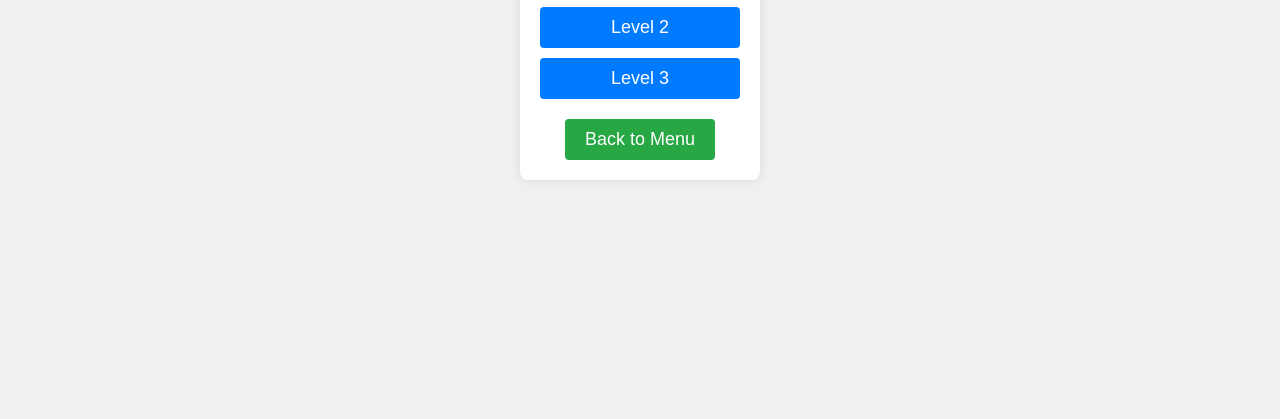
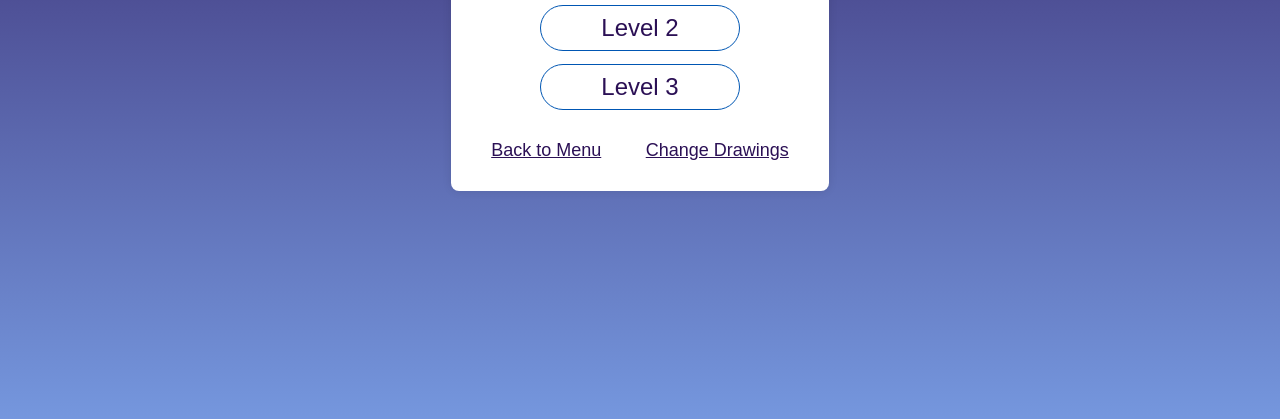
Before and after one commit to Nibalab/FireBoy-WaterGirl, a website: page levels/maps/maps.html in a window 1280 px wide. Shown: the part 381-800 px from the top of the page. Drawn offline with Linux system fonts and the light colour scheme.

Commit message:
adding feature drawing characters, styling maps page

```diff
--- /dev/null
+++ b/levels/drawCharacters/draw.css
@@ -0,0 +1,68 @@
+*{  font-family: "Poppins", sans-serif;
+}
+
+body {
+  display: flex;
+  justify-content: center;
+  align-items: center;
+  flex-direction: column;
+  background: linear-gradient(#2b1055, #7597de);
+  min-height: 100vh;
+  overflow-y: hidden;
+}
+
+h1{
+  color: #fff;
+}
+
+.canvas-container {
+  width: 50%;
+  display: flex;
+  justify-content: space-between;
+  margin-top: 50px;
+}
+
+.canvas-wrapper {
+  display: flex;
+  flex-direction: column;
+  align-items: center;
+}
+
+canvas {
+  border: 1px solid black;
+}
+
+.button {
+  display: flex;
+  align-items: center;
+  justify-content: center;
+  padding: 10px;
+  margin: 10px auto;
+  font-size: 1.5em;
+  color: #2b1055;
+  background-color: #fff;
+  border: 1px solid  #0056b3;
+  cursor: pointer;
+  margin-top: 4%;
+
+
+  padding: 8px 30px;
+  border-radius: 40px;
+  transition: background-color 0.3s ease;
+}
+
+.button:hover{
+
+  background-color: #0056b3;
+  color: #fff;
+}
+
+.clear-button {
+  margin-top: 10px;
+  padding: 5px 10px;
+  background-color: rgb(136, 5, 5);
+  color: white;
+  border: none;
+  border-radius: 5px;
+  cursor: pointer;
+}
--- a/levels/level1/level1.css
+++ b/levels/level1/level1.css
@@ -7,26 +7,35 @@ body {
   justify-content: center;
   align-items: center;
   height: 100vh;
+  background: linear-gradient(#2b1055, #7597de);
+
 }
 
 #game-container {
   width: 800px;
   height: 600px;
   border: 2px solid #000;
-  margin-bottom: 20px;
 }
 
 .button {
-  padding: 10px 20px;
-  font-size: 18px;
-  color: #ffffff;
-  background-color: #28a745;
-  border: none;
-  border-radius: 4px;
+  display: flex;
+  align-items: center;
+  justify-content: center;
+  padding: 10px;
+  font-size: 1.5em;
+  color: #2b1055;
+  background-color: #fff;
+  border: 1px solid  #0056b3;
   cursor: pointer;
+  margin-top: 2%;
+
+
+  padding: 8px 30px;
+  border-radius: 40px;
   transition: background-color 0.3s ease;
 }
 
 .button:hover {
-  background-color: #218838;
+  background-color: #0056b3;
+  color: #fff;
 }
--- a/levels/level2/level2.css
+++ b/levels/level2/level2.css
@@ -7,26 +7,36 @@ body {
   justify-content: center;
   align-items: center;
   height: 100vh;
+  background: linear-gradient(#2b1055, #7597de);
+
 }
 
 #game-container {
   width: 800px;
   height: 600px;
   border: 2px solid #000;
-  margin-bottom: 20px;
 }
 
 .button {
-  padding: 10px 20px;
-  font-size: 18px;
-  color: #ffffff;
-  background-color: #28a745;
-  border: none;
-  border-radius: 4px;
+  display: flex;
+  align-items: center;
+  justify-content: center;
+    width: 200px;
+  padding: 10px;
+  font-size: 1.5em;
+  color: #2b1055;
+  background-color: #fff;
+  border: 1px solid  #0056b3;
   cursor: pointer;
+  margin-top: 2%;
+
+
+  padding: 8px 30px;
+  border-radius: 40px;
   transition: background-color 0.3s ease;
 }
 
 .button:hover {
-  background-color: #218838;
+  background-color: #0056b3;
+  color: #fff;
 }
--- a/levels/maps/maps.css
+++ b/levels/maps/maps.css
@@ -6,6 +6,8 @@ body {
   justify-content: center;
   align-items: center;
   height: 100vh;
+  background: linear-gradient(#2b1055, #7597de);
+
 }
 
 #levels-page {
@@ -18,6 +20,8 @@ body {
 
 h1 {
   margin-bottom: 20px;
+  color: #2b1055;
+
 }
 
 .buttons-container {
@@ -25,35 +29,49 @@ h1 {
 }
 
 .level-button {
-  display: block;
-  width: 200px;
+  display: flex;
+  align-items: center;
+  justify-content: center;
+    width: 200px;
   padding: 10px;
   margin: 10px auto;
-  font-size: 18px;
-  color: #ffffff;
-  background-color: #007bff;
-  border: none;
-  border-radius: 4px;
+  font-size: 1.5em;
+  color: #2b1055;
+  background-color: #fff;
+  border: 1px solid  #0056b3;
   cursor: pointer;
+  margin-top: 4%;
+
+
+  padding: 8px 30px;
+  border-radius: 40px;
   transition: background-color 0.3s ease;
+}
+
+#btn {
+
+  z-index: 9;
+  transform: translateY(100px);
 }
 
 .level-button:hover {
   background-color: #0056b3;
+  color: #fff;
 }
 
 .button {
   display: inline-block;
   padding: 10px 20px;
   font-size: 18px;
-  color: #ffffff;
-  background-color: #28a745;
+  color: #2b1055;
+  background-color: #ffffff;
   border: none;
-  border-radius: 4px;
+  text-decoration: underline;
+  border-radius: 40px;
   cursor: pointer;
   transition: background-color 0.3s ease;
 }
 
 .button:hover {
-  background-color: #218838;
+  background-color: #0057b387;
 }
--- a/levels/maps/maps.html
+++ b/levels/maps/maps.html
@@ -1,21 +1,42 @@
 <!DOCTYPE html>
 <html lang="en">
   <head>
-    <meta charset="UTF-8">
-    <meta name="viewport" content="width=device-width, initial-scale=1.0">
+    <meta charset="UTF-8" />
+    <meta name="viewport" content="width=device-width, initial-scale=1.0" />
     <title>BlazeBoy and AquaGirl - Levels</title>
-    <link rel="stylesheet" href="/levels/maps/maps.css">
+    <link rel="stylesheet" href="/levels/maps/maps.css" />
   </head>
   <body>
     <div id="levels-page">
       <h1>Select Level</h1>
       <div class="buttons-container">
-            <button class="level-button" onclick="startLevel('/levels/level1/level1.html')">Level 1</button>
-            <button class="level-button" onclick="startLevel('/levels/level2/level2.html')">Level 2</button>
-            <button class="level-button" onclick="startLevel('/levels/level3/level3.html')">Level 3</button>
+        <button
+          class="level-button"
+          onclick="startLevel('/levels/level1/level1.html')"
+        >
+          Level 1
+        </button>
+        <button
+          class="level-button"
+          onclick="startLevel('/levels/level2/level2.html')"
+        >
+          Level 2
+        </button>
+        <button
+          class="level-button"
+          onclick="startLevel('/levels/level3/level3.html')"
+        >
+          Level 3
+        </button>
       </div>
       <button class="button" onclick="backToMenu()">Back to Menu</button>
+      <button class="button" onclick="changeDrawings()">Change Drawings</button>
     </div>
+    <script>
+      function changeDrawings() {
+        window.location.href = '/levels/drawCharacters/draw.html';
+      }
+    </script>
     <script src="../../main.js"></script>
   </body>
 </html>
--- a/main.js
+++ b/main.js
@@ -1,5 +1,17 @@
 function startLevel(levelUrl) {
   window.location.href = levelUrl;
+}
+
+function startGame() {
+    let character1 = localStorage.getItem('character1')
+    let character2 = localStorage.getItem('character2')
+
+    if (character1 && character2) {
+        window.location.href = 'levels/maps/maps.html'
+    } else {
+        window.location.href = 'levels/drawCharacters/draw.html'
+
+    }
 }
 
 function showInstructions() {
```
Also changed, not shown: index.html (+1 -1 lines), levels/drawCharacters/draw.html (added, +28 -0 lines), levels/drawCharacters/draw.js (added, +84 -0 lines), levels/level1/level1.js (+11 -2 lines). Lines whose indentation alone changed are shown as unchanged.
